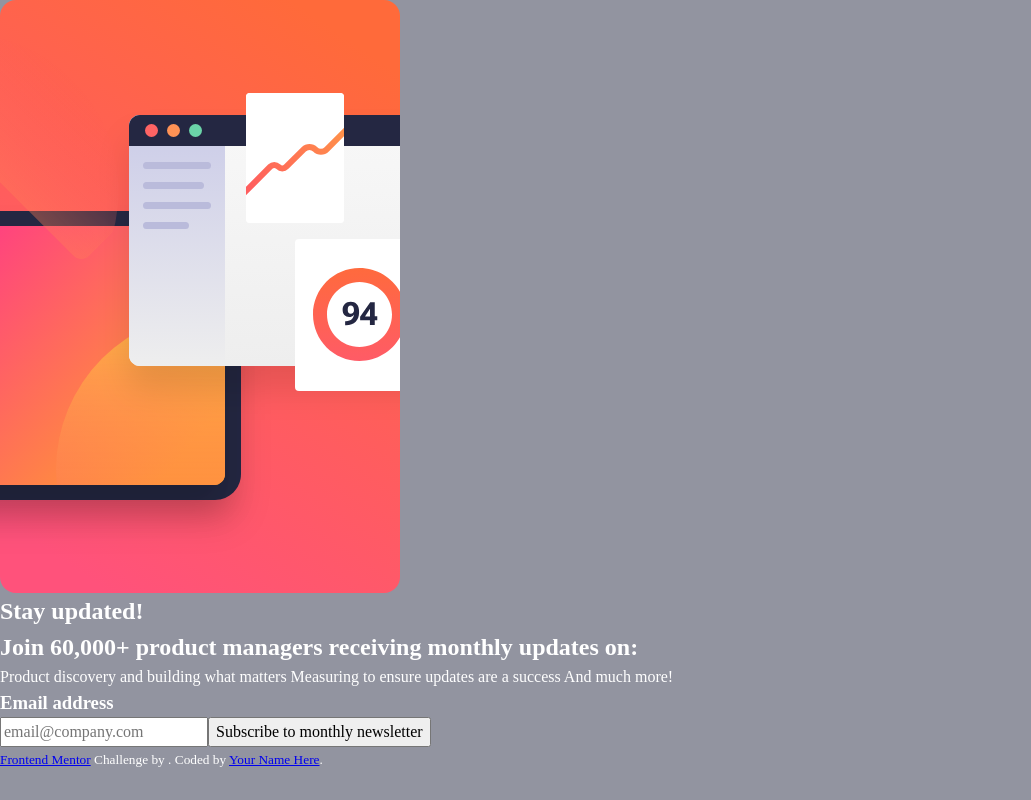
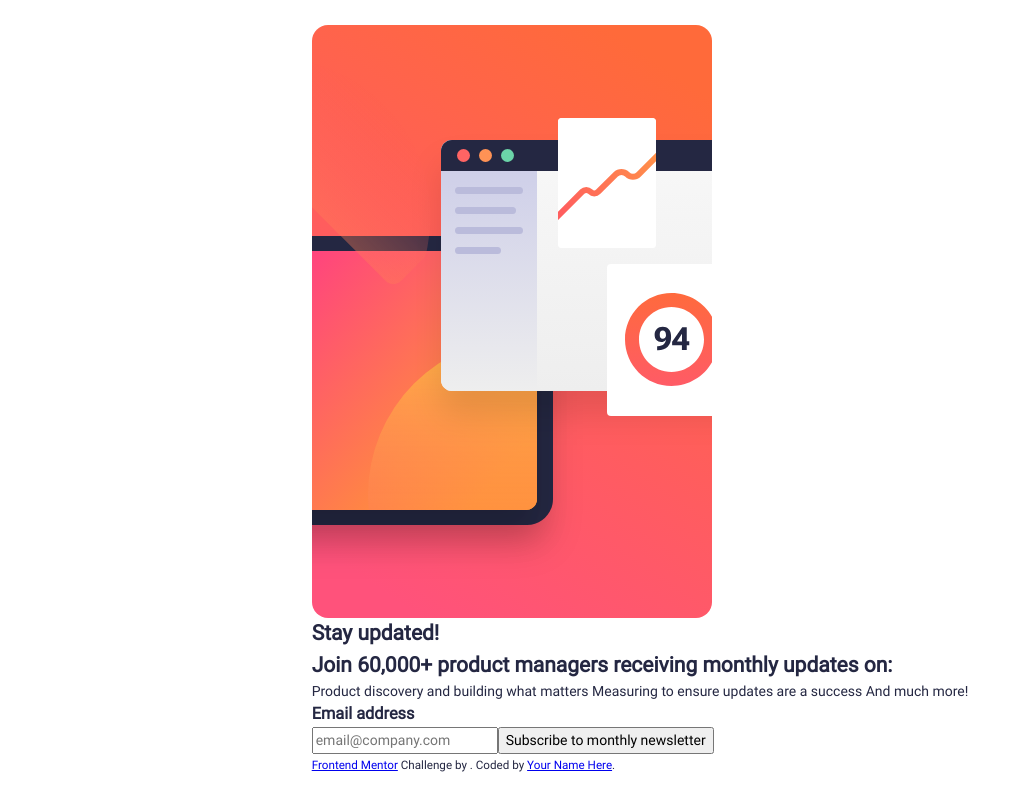
Before and after one commit to SerPet-eng/News_Letter_Sign_Up_With_Success_Message, a React (Vite) app: page / in a window 1280 px wide. Shown: the whole page, without its empty margins (0-1031 px from the left). Built offline with nearby package versions, Linux system fonts and the light colour scheme.

Commit message:
Creating 'default' style
* 'body' selector has been used to put the "default" values

```diff
--- a/src/css/style.css
+++ b/src/css/style.css
@@ -10,8 +10,14 @@
 }
 /** ----- FONT_WEIGHT ----- **/
 body {
-  background-color: hsl(231, 7%, 60%);
-  color: white;
+  background-color: hsl(0, 0%, 100%);
+  font-family: "Roboto_Regular";
+  font-weight: 400;
+  font-size: 0.875rem;
+  color: hsl(234, 29%, 20%);
+  display: grid;
+  min-height: 100vh;
+  place-content: center;
 }
 
 /*
--- a/src/scss/_body.scss
+++ b/src/scss/_body.scss
@@ -1,6 +1,13 @@
 @use './variables/variable.scss' as *;
 
 body {
-  background-color: $color-Neutral-400;
-  color: white;
+  background-color: $color-Neutral-100;
+  font-family: $fontFamily_Regular;
+  font-weight: $fontWeight-400;
+  font-size: 0.875rem;
+  color: $color-Neutral-900;
+
+  display: grid;
+  min-height: 100vh;
+  place-content: center;
 }
```
Also changed, not shown: 1 other file (tests, documents, lock files or other folders).
